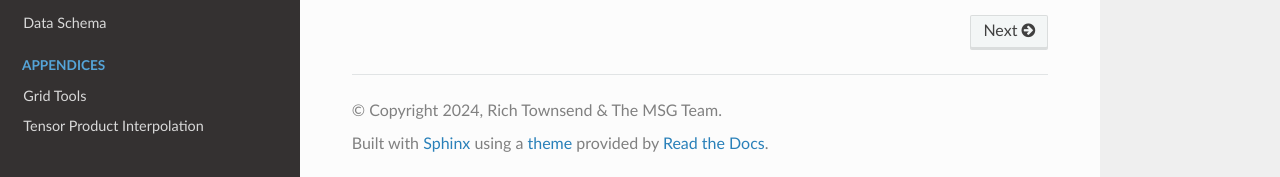
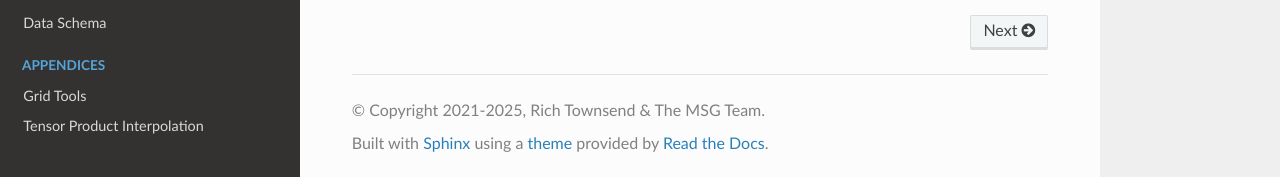
Before and after one commit to rhdtownsend/msg, a Sphinx documentation site: the page built from docs/source/index.rst, in a window 1280 px wide and 900 px high, scrolled down 1863 px. Shown: the part 720-897 px from the top of the window. Built offline with Sphinx 7.4.7 and the Read the Docs theme 3.1.0, drawn with Linux system fonts in a browser that asks for light colours.

```diff
--- a/docs/source/conf.py
+++ b/docs/source/conf.py
@@ -24,10 +24,10 @@ import sphinx_rtd_theme
 
 project = 'MSG'
 author = 'Rich Townsend & The MSG Team'
-version = '2.0'
+version = '2.0+dev'
 release = version
 branch = 'main'
-copyright = '2024, Rich Townsend & The MSG Team'
+copyright = '2021-2025, Rich Townsend & The MSG Team'
 
 
 # -- General configuration ---------------------------------------------------
--- a/src/lib/version.inc
+++ b/src/lib/version.inc
@@ -1 +1 @@
-version = '2.0'
+version = '2.0+dev'
```
